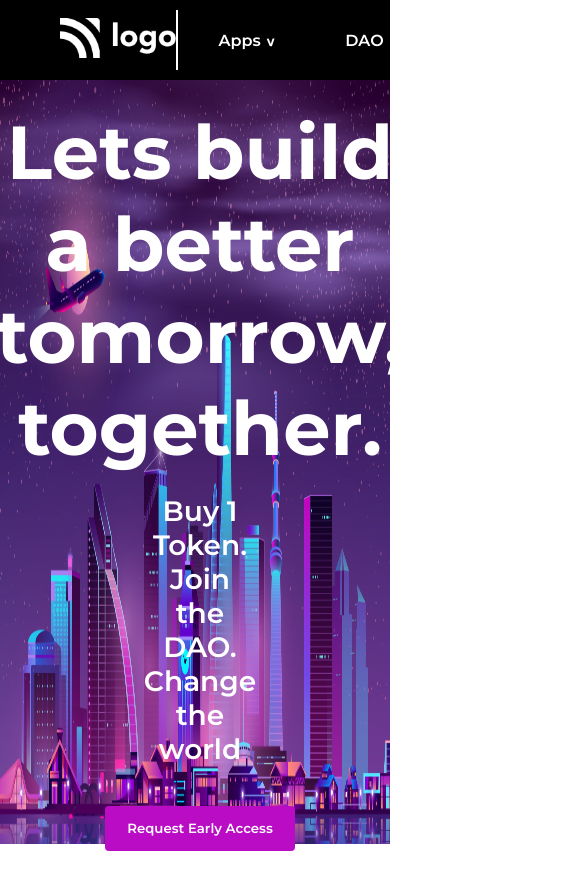
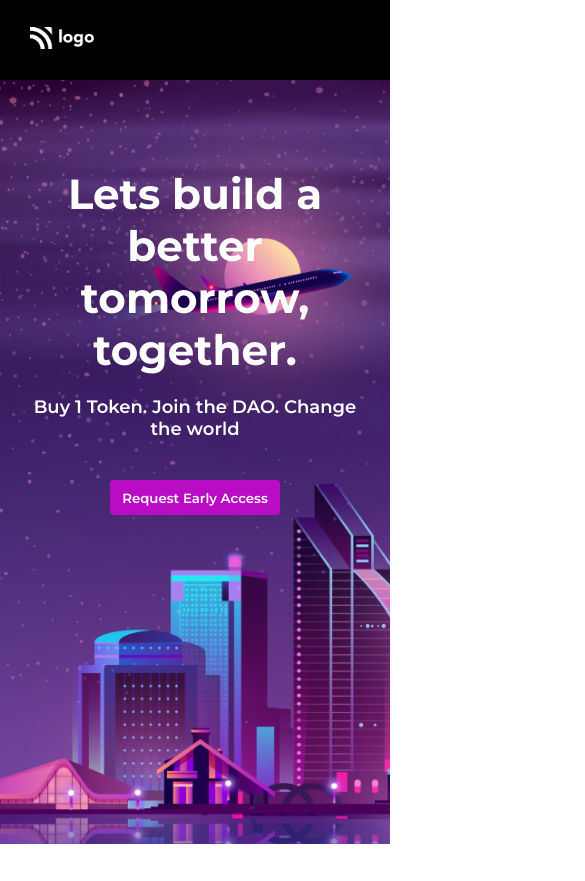
Before and after one commit to MangeshThakre/HTML-CSS-Project-5, a plain HTML site: page index.html in a window 390 px wide. Shown: the top 881 px of the page, 585 px wide, since content can reach past the window. After the commit the page ends 844 px from the top, so only its background shows below. Drawn offline with Linux system fonts and the light colour scheme.

Commit message:
mobile responsive

```diff
--- a/style.css
+++ b/style.css
@@ -27,7 +27,7 @@ body {
   color: white;
 }
 .navbar > div > img {
-  height: 40px;
+  width: 6rem;
 }
 .line {
   border-right: 2px solid #ffff;
@@ -73,7 +73,7 @@ body {
   font-family: Montserrat;
   background-color: #ba0cc5;
   cursor: pointer;
-  transition : all 0.5s ease
+  transition: all 0.5s ease;
 }
 /* hero */
 .heroContainer {
@@ -110,7 +110,7 @@ p {
   color: #fff;
   font-family: Montserrat;
   cursor: pointer;
-  transition : all 0.5s ease
+  transition: all 0.5s ease;
 }
 .button-large:hover {
   background-color: #e224f0;
@@ -118,3 +118,102 @@ p {
 .button-small:hover {
   background-color: #e224f0;
 }
+
+@media (max-width: 800px) {
+  .navbarContainer {
+    background-color: black;
+    height: 80px;
+    padding: 0px 30px 0 30px;
+    /* position: sticky; */
+    /* top: 0; */
+  }
+
+  .navbar > div > img {
+    width: 5rem;
+  }
+
+  .line {
+    display: none;
+  }
+  .list {
+    display: none;
+  }
+
+  .hero {
+    padding: 4% 100px 0 100px;
+    display: flex;
+    flex-direction: column;
+    align-items: center;
+    text-align: center;
+    flex-direction: column;
+    color: #ffff;
+  }
+
+  h1 {
+    font-size: 60px;
+    margin: 10px;
+  }
+
+  p {
+    font-size: 18px;
+    margin: 10px;
+  }
+
+  .button-small {
+    height: 30px;
+    width: 100px;
+    border: none;
+    border-radius: 6px;
+    color: white;
+    font-family: Montserrat;
+    background-color: #ba0cc5;
+    cursor: pointer;
+    transition: all 0.5s ease;
+  }
+
+  .button-large {
+    margin: 30px;
+    height: 35px;
+    width: 170px;
+    border: none;
+    border-radius: 4px;
+    background-color: #ba0cc5;
+    color: #fff;
+    font-family: Montserrat;
+    cursor: pointer;
+    transition: all 0.5s ease;
+  }
+}
+
+@media (max-width: 500px) {
+  .navbar > div > img {
+    width: 4rem;
+  }
+
+  .container {
+    background-image: url(assets/bg.png);
+    background-repeat: no-repeat;
+    background-position-y: 65px;
+    background-size: cover;
+    height: 100vh;
+    width: 100%;
+  }
+
+  .hero {
+    padding: 20% 10px 0 10px;
+    display: flex;
+    flex-direction: column;
+    align-items: center;
+    text-align: center;
+    flex-direction: column;
+    color: #ffff;
+  }
+  h1 {
+    font-size: 42px;
+    margin: 10px;
+  }
+
+  .button-small {
+    display: none;
+  }
+}
```
Also changed, not shown: 1 other file.
